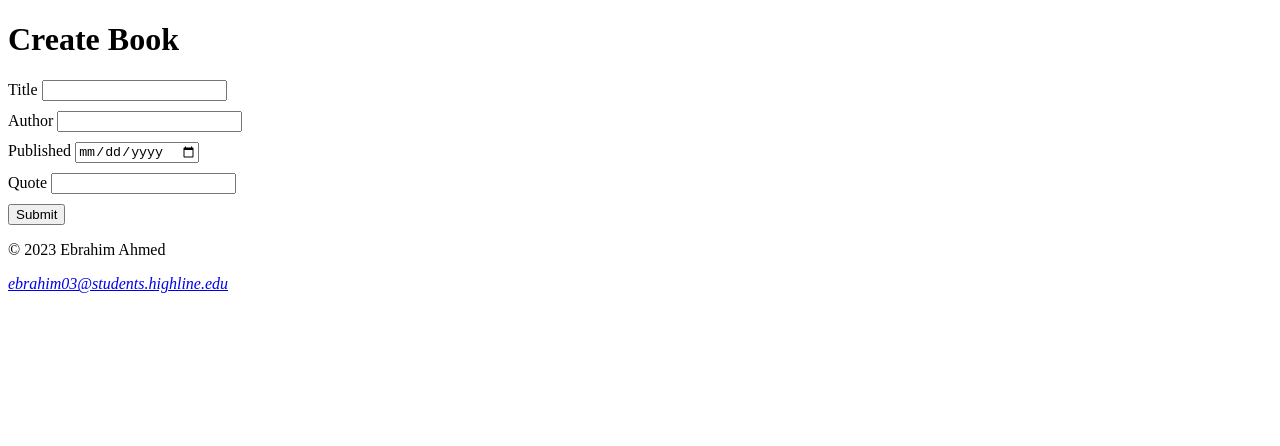
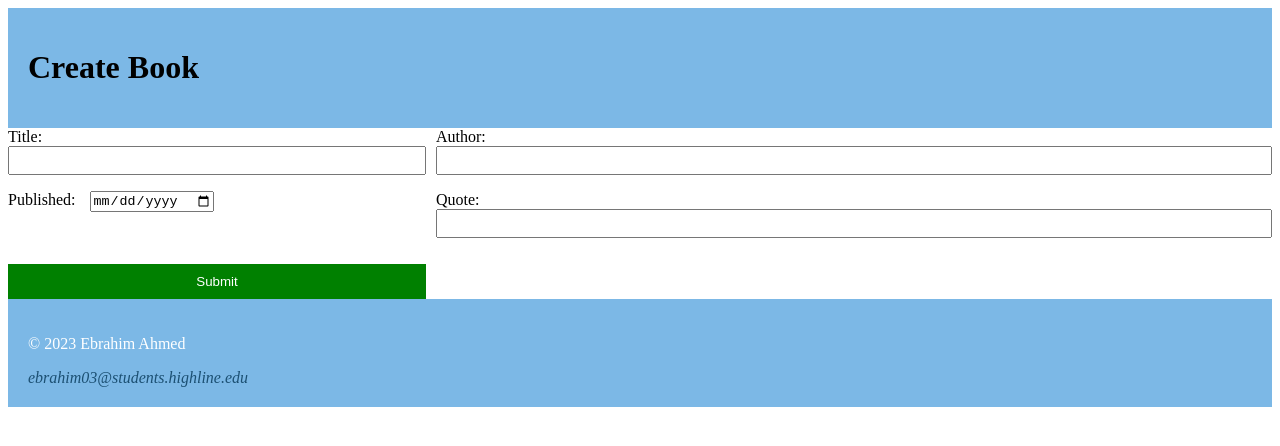
Before and after one commit to EbrahimA1/Book-Website, a plain HTML site: page create-book.html in a window 1280 px wide. Drawn offline with Linux system fonts and the light colour scheme.

Commit message:
CSS Edit
editing with CSS

```diff
--- a/create-book.html
+++ b/create-book.html
@@ -1,43 +1,41 @@
 <!DOCTYPE html>
 <html lang="en">
-    <link rel="stylesheet" href="styles.css">
+<head>
+    <link rel="stylesheet" href="style.css">
     <title>Create Book</title>
 </head>
 <body>
-    <header>
+    <header class="pad">
         <h1>Create Book</h1>
     </header>
     <main>
         <article>
             <form action="books.html" method="GET">
-                <div>
-                    <label for="title">Title</label>
+                <div class="input-group">
+                    <label for="title">Title:</label>
                     <input type="text" id="title" name="title" required>
                 </div>
-
-                <div>
-                    <label for="author">Author</label>
+                <div class="input-group">
+                    <label for="author">Author:</label>
                     <input type="text" id="author" name="author" required>
                 </div>
-
-                <div>
-                    <label for="published">Published</label>
+                <div class="input-group">
+                    <label for="published">Published:</label>
                     <input type="date" id="published" name="published" required>
                 </div>
-
-                <div>
-                    <label for="quote">Quote</label>
+                <div class="input-group">
+                    <label for="quote">Quote:</label>
                     <input type="text" id="quote" name="quote" required>
                 </div>
-
-                <div>
-                    <input type="submit" value="Submit">
+                <div class="input-group">
+                    <input class="submit-button" type="submit" value="Submit">
                 </div>
             </form>
         </article>
     </main>
-    <footer>
+    <footer class="pad">
         <p>&copy; <span id="2023">2023</span> Ebrahim Ahmed</p>
-        <address><a href="ebrahim03@students.highline.edu">ebrahim03@students.highline.edu</a></address>
+        <address><a href="mailto:ebrahim03@students.highline.edu">ebrahim03@students.highline.edu</a></address>
     </footer>
+</body>
 </html>
--- /dev/null
+++ b/style.css
@@ -0,0 +1,70 @@
+:root {
+  --primary: #3a80b5;
+  --primary-light: #7cb8e6;
+  --primary-dark: #1c5073;
+  --accent: #ff7f50;
+}
+
+body.container {
+  display: grid;
+  grid-template-rows: auto 1fr auto;
+  min-height: 100vh;
+}
+
+.pad {
+  padding: 20px;
+}
+
+header.pad {
+  background-color: var(--primary-light);
+  padding: 20px;
+}
+
+footer.pad {
+  background-color: var(--primary-light);
+  color: white;
+  padding: 20px;
+}
+
+a {
+  color: var(--primary-dark);
+  text-decoration: none;
+}
+
+a:hover {
+  color: var(--primary-light);
+}
+
+  form {
+    display: grid;
+    grid-template-columns: 1fr 2fr;
+    gap: 10px;
+  }
+
+  label {
+    text-align: right;
+    padding-right: 10px;
+    margin-bottom: 10px;
+  }
+
+  input[type="text"] {
+    text-align: left;
+    padding: 5px;
+    width: 100%;
+    box-sizing: border-box;
+    margin-bottom: 6px;
+  }
+
+  .submit-button {
+    background-color: green;
+    color: white;
+    padding: 10px 20px;
+    border: none;
+    cursor: pointer;
+    margin-top: 10px;
+    width: 100%;
+  }
+
+  .submit-button:hover {
+    background-color: var(--primary-dark);
+  }
--- a/styles.css
+++ /dev/null
@@ -1,3 +0,0 @@
-div {
-    margin-bottom: 10px;
-}
```
Also changed, not shown: about-me.html (+6 -6 lines), book-detail-1.html (+4 -3 lines), book-detail-2.html (+4 -3 lines), book-detail-3.html (+4 -3 lines), books.html (+5 -5 lines), index.html (+6 -3 lines).
